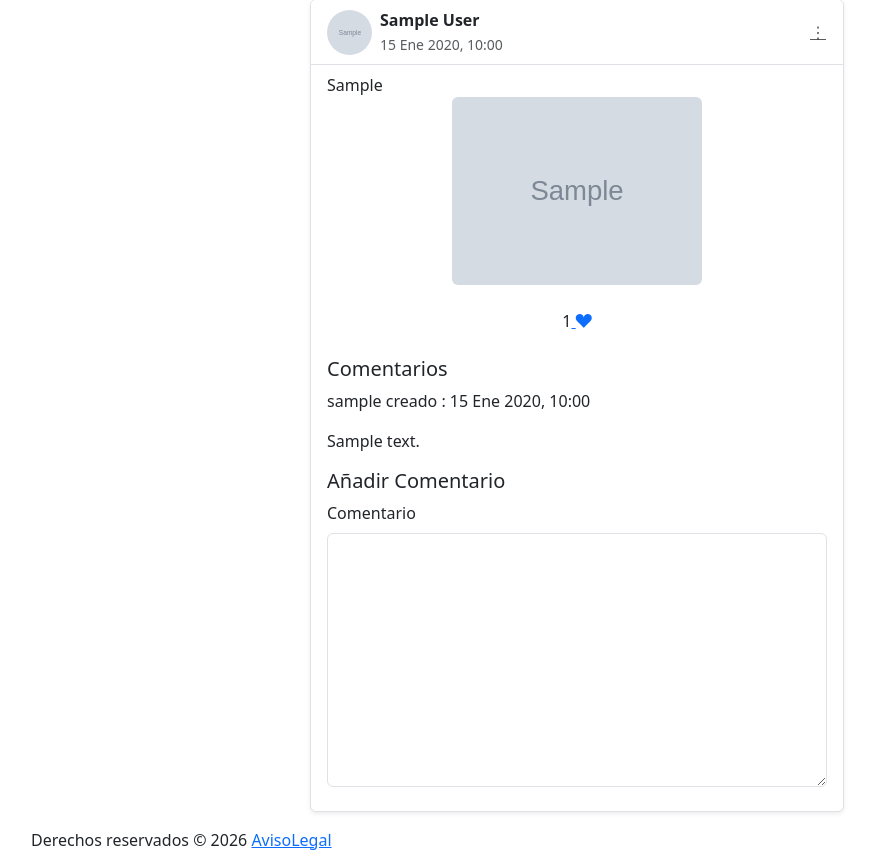
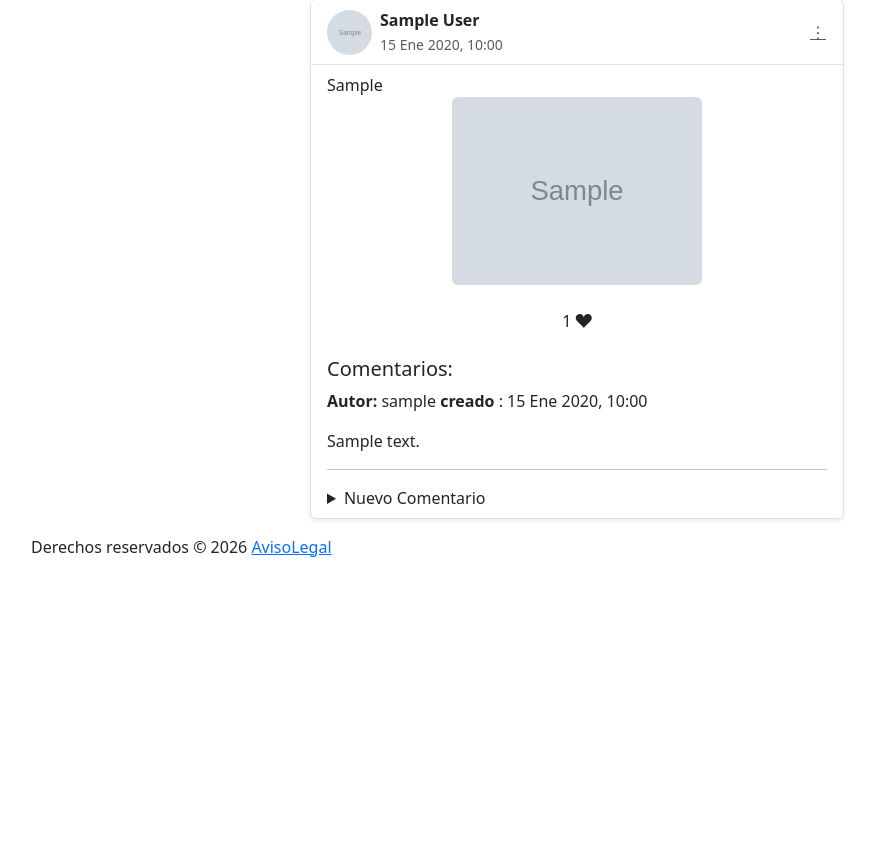
Before and after one commit to JCMeloza/django-Instagram, a Django app: page /post/1/ in a window 1280 px wide. Shown: the part 337-1189 px from the top of the page, without its empty margins (63-938 px from the left). After the commit the page ends 894 px from the top, so only its background shows below. Run offline with Django 5.2, Linux system fonts and the light colour scheme; a user stored in the database is signed in; tables that the repository leaves empty hold one stand-in row (values such as "Sample post"); grey boxes marked "Sample" are stand-in pictures; some libraries are stand-ins or nearby versions.

Commit message:
enhance like button functionality and improve comment section layout in templates

```diff
--- a/instagram/templates/general/layout.html
+++ b/instagram/templates/general/layout.html
@@ -33,9 +33,8 @@
   </div>
   <script src="https://cdn.jsdelivr.net/npm/bootstrap@5.3.3/dist/js/bootstrap.bundle.min.js" integrity="sha384-YvpcrYf0tY3lHB60NNkmXc5s9fDVZLESaAA55NDzOxhy9GkcIdslK1eN7N6jIeHz" crossorigin="anonymous"></script>
   <script>
-    const likeButtons = document.querySelectorAll('.likeButton');
-    if (likeButtons) {
-        likeButtons.forEach(likeButton => {
+    // Like AJAX: funciona en home (_posts.html) y en post_detail si usan class="likeButton".
+    document.querySelectorAll('.likeButton').forEach((likeButton) => {
       const nLikesSpan = likeButton.querySelector('span');
       const likeIcon = likeButton.querySelector('i');
 
@@ -44,18 +43,16 @@
         fetch(likeButton.href)
           .then((response) => response.json())
           .then((data) => {
+            if (nLikesSpan) {
               nLikesSpan.textContent = data.likes_count;
-                        if (data.liked) {
-                            likeIcon.classList.remove('bi-heart');
-                            likeIcon.classList.add('bi-suit-heart-fill');
-                        } else {
-                            likeIcon.classList.remove('bi-suit-heart-fill');
-                            likeIcon.classList.add('bi-heart');
+            }
+            if (likeIcon) {
+              likeIcon.classList.toggle('bi-heart', !data.liked);
+              likeIcon.classList.toggle('bi-suit-heart-fill', data.liked);
             }
           });
       });
     });
-    }
   </script>
 
 </body>
--- a/instagram/templates/posts/post_detail.html
+++ b/instagram/templates/posts/post_detail.html
@@ -55,24 +55,30 @@
 
                     <div class="text-center mt-3 mb-3">
                         {% if request.user.is_authenticated %}
-                            <p><span id="nLikes">{{ post.likes.all.count}}</span><a id="likeButton" href="{% url 'post_like_ajax' post.pk %}">
+                            {# Misma estructura que _posts.html: el JS de layout.html usa .likeButton #}
+                            <p>
+                                <a href="{% url 'post_like_ajax' post.pk %}" class="likeButton">
+                                    <span>{{ post.likes.all.count }}</span>
                                     {% if request.user in post.likes.all %}
                                         <i class="bi bi-suit-heart-fill"></i>
                                     {% else %}
                                         <i class="bi bi-heart"></i>
-                                {% endif %} </a> </p>
+                                    {% endif %}
+                                </a>
+                            </p>
                         {% endif %}
                      </div>
                      <section class="comments py-2 px-3">
-                        <h5>Comentarios</h5>
+                        <h5>Comentarios:</h5>
                         {% if post.comments.all.count %}
                             {% for comment in post.comments.all %}
                                 <article>
                                     <header>
-                                        <p>{{ comment.user }} creado : {{ comment.created_at|date:"d M Y, H:i" }}</p>
+                                        <p><strong>Autor:</strong> {{ comment.user }} <strong>creado</strong> : {{ comment.created_at|date:"d M Y, H:i" }}</p>
                                     </header>
                                     <p>{{ comment.text }}</p>
                                 </article>
+                                <hr/>
 
 
                             {% endfor %}
@@ -81,12 +87,23 @@
 
                         {% endif %}
                         <div>
-                            <h5>Añadir Comentario</h5>
+                            <details>
+                                <summary>Nuevo Comentario</summary>
                                 <form action="" method="post" enctype="multipart/form-data">
+                                <div class="col col-12">
                                     {% csrf_token %}
                                     {{ form.text|as_crispy_field }}
+                                </div>
+                                <div class="col col-12">
+                                    <button type="submit" class="btn btn-sm btn-primary">Comentar</button>
+                                </div>
 
                             </form>
+                            </details>
+
+
+
+
 
                         </div>
 
@@ -97,5 +114,4 @@
        </div>
    </div>
 </div>
-
 {% endblock %}
--- a/posts/models.py
+++ b/posts/models.py
@@ -50,7 +50,7 @@ class Comment(models.Model):
 
     post = models.ForeignKey(Post, on_delete=models.CASCADE, related_name='comments')
     user = models.ForeignKey(User, on_delete=models.CASCADE, related_name='comments')
-    text = models.TextField('Comentario', blank=True, null=True, max_length=300)
+    text = models.TextField('Contenido del Comentario', blank=True, null=True, max_length=300)
     created_at = models.DateTimeField(auto_now_add=True)
 
     class Meta:
--- a/posts/views.py
+++ b/posts/views.py
@@ -57,6 +57,19 @@ class PostDetailView(DetailView, CreateView):
     context_object_name = 'post'
     form_class = CommentCreateForm
 
+    def form_valid(self, form):
+        """
+        Antes de guardar, asignamos el autor y el post.
+        """
+        form.instance.user = self.request.user
+        form.instance.post = self.get_object()
+        return super(PostDetailView, self).form_valid(form)
+
+    def get_success_url(self):
+        """Tras crear el comentario, volvemos a ver el detalle de post"""
+        messages.add_message(self.request, messages.SUCCESS, "Comentario creado correctamente.")
+        return reverse('post_detail', args=[self.get_object().pk])
+
 @login_required
 def like_post(request,pk):
     post = Post.objects.get(pk=pk)
```
Lines whose indentation alone changed are shown as unchanged.
